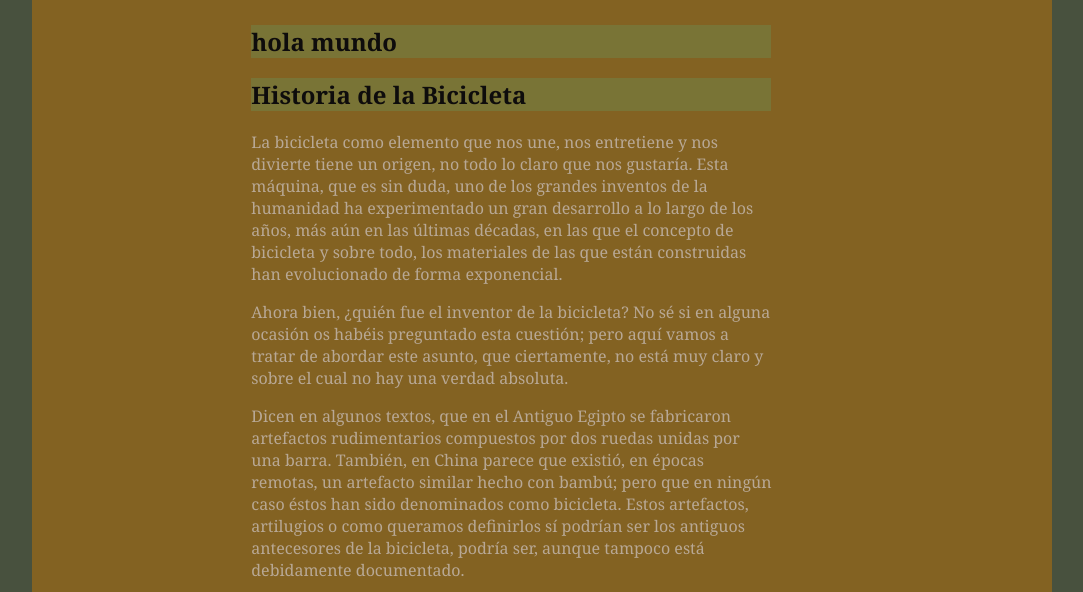
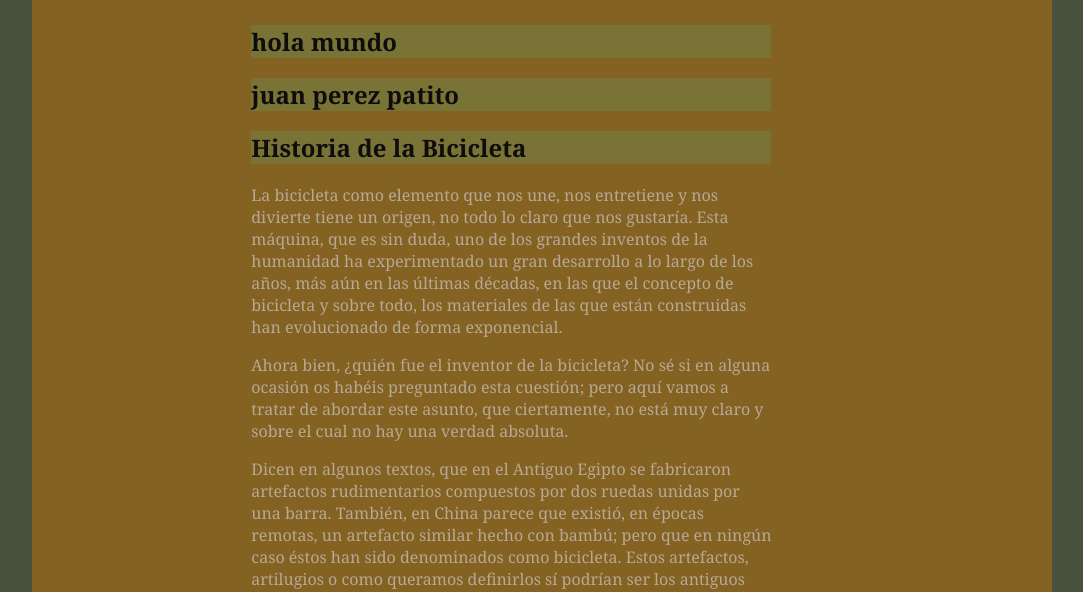
Before and after one commit to JefferDario/ProyectoVeterinaria, a plain HTML site: page Proyecto/bicicletas.html in a window 1280 px wide. Shown: the part 197-789 px from the top of the page, without its empty margins (98-1181 px from the left). Drawn offline with Linux system fonts and the light colour scheme; files whose address does not match are found by name.

Commit message:
Update bicicletas.html

```diff
--- a/Proyecto/bicicletas.html
+++ b/Proyecto/bicicletas.html
@@ -37,6 +37,7 @@
 
    <article id="cuerpo_bici">
       <h1>hola mundo</h1>
+      <h1>juan perez patito</h1>
       <h1>Historia de la Bicicleta</h1>
       <p>La bicicleta como elemento que nos une, nos entretiene y nos divierte
          tiene un origen, no todo lo claro que nos gustaría. Esta máquina, que
```
